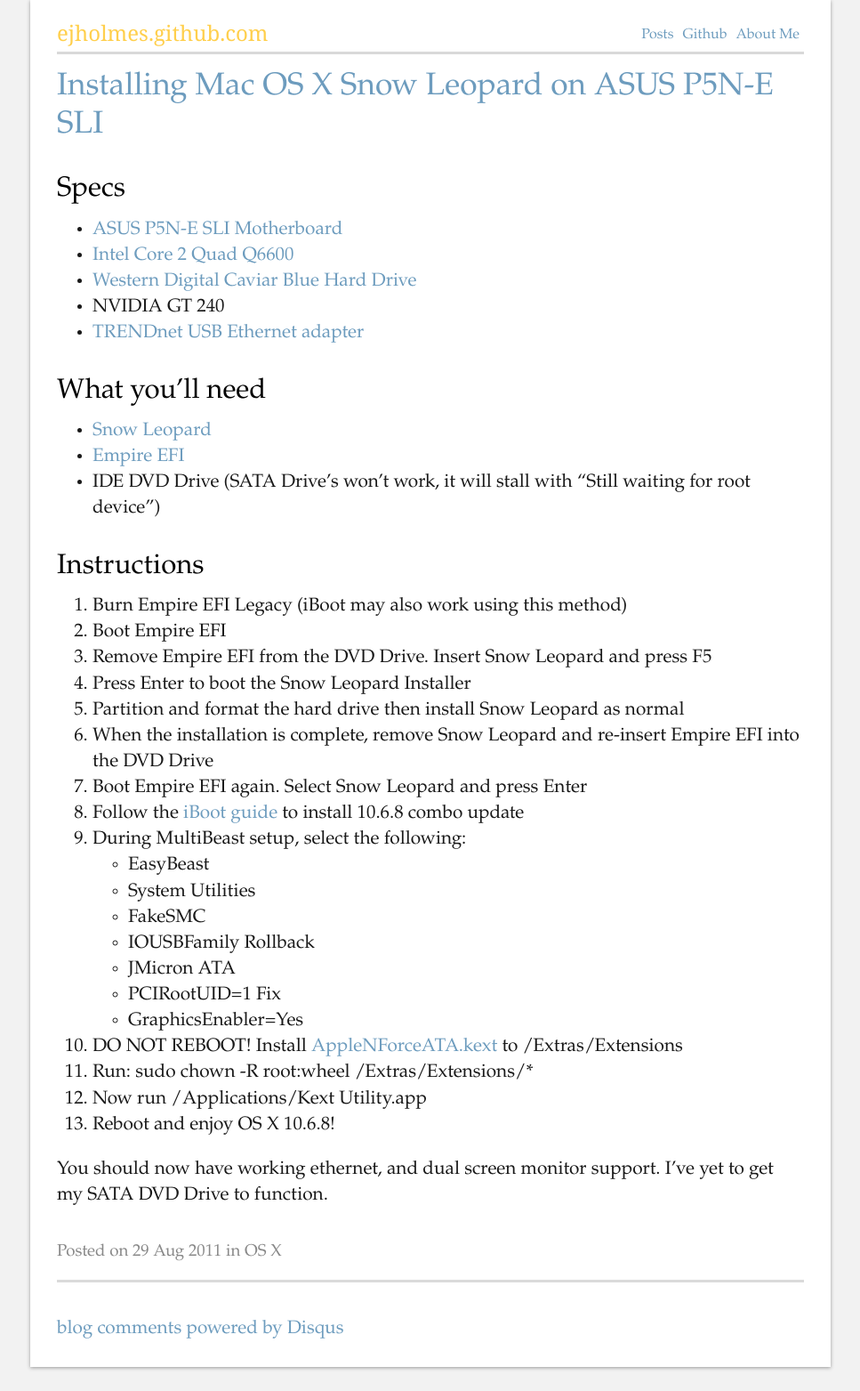
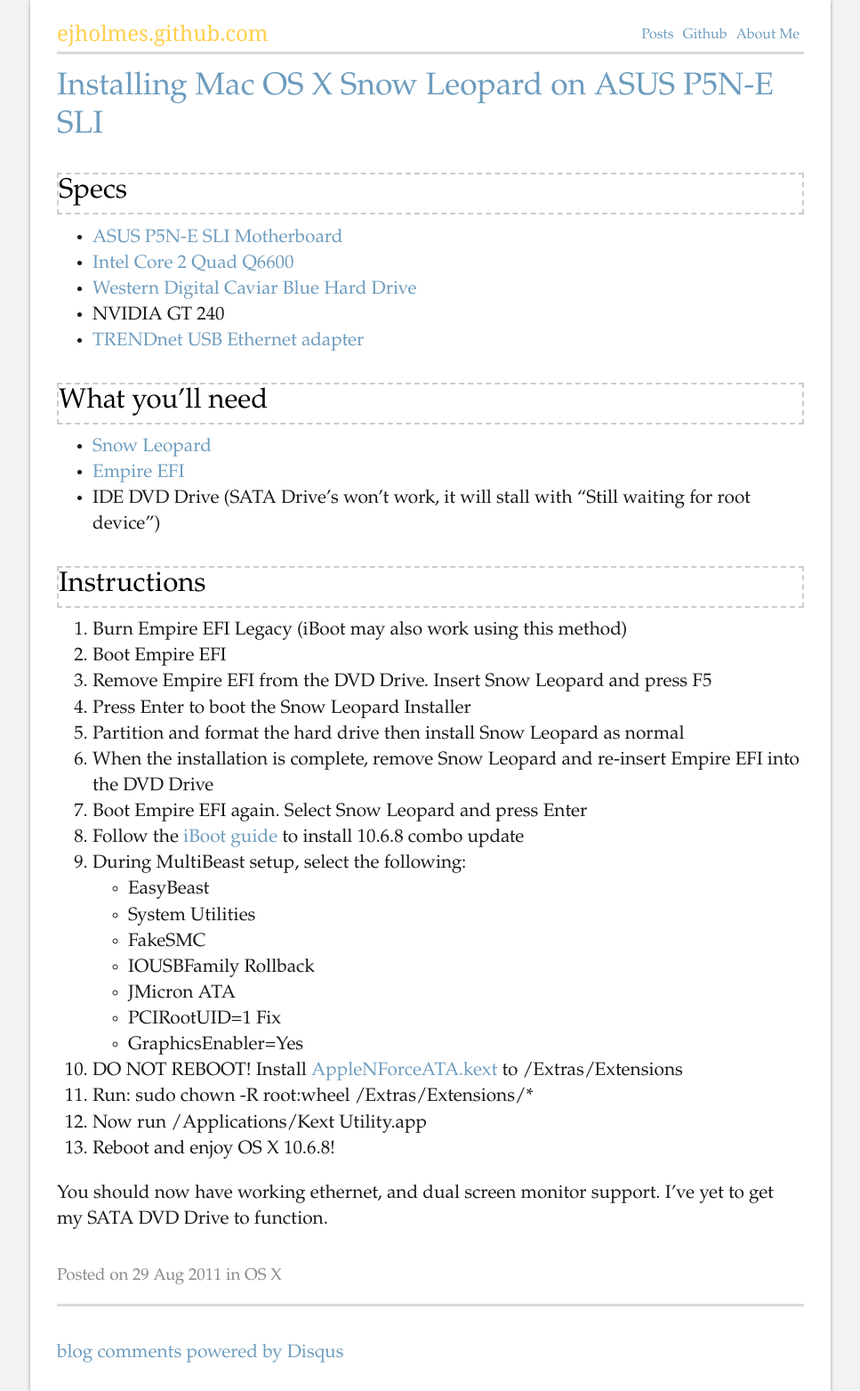
Before and after one commit to ejholmes/ejholmes.github.io, a Jekyll site: the page built from _posts/2011-08-29-installing-macosx-snow-leopard-on-asus-p5ne-sli.markdown, in a window 1280 px wide. Shown: the whole page at 89% size, without its empty margins (156-1123 px from the left). Built offline with Jekyll 4.4.1, drawn with Linux system fonts in a browser that asks for light colours; nearby versions of some CDN libraries; some web fonts are replaced; Markdown is read by kramdown in place of the engine named in the settings; comment, search, counter and statistics services are not loaded.

Commit message:
Add a border to the bottom of headings.

```diff
--- a/_sass/screen.scss
+++ b/_sass/screen.scss
@@ -203,6 +203,8 @@
     }
     h2, h3, h4, h5 {
       margin: 1em 0 -0.3em 0;
+      border: 2px dashed #ccc;
+      padding-bottom: 5px;
     }
     .meta {
       margin-top: 2em;
--- a/css/screen.css
+++ b/css/screen.css
@@ -143,7 +143,9 @@
     margin: 0;
     font-size: 1.7em; }
   div#content article h2, div#content article h3, div#content article h4, div#content article h5 {
-    margin: 1em 0 -0.3em 0; }
+    margin: 1em 0 -0.3em 0;
+    border: 2px dashed #ccc;
+    padding-bottom: 5px; }
   div#content article .meta {
     margin-top: 2em;
     font-size: 0.9em;
```
